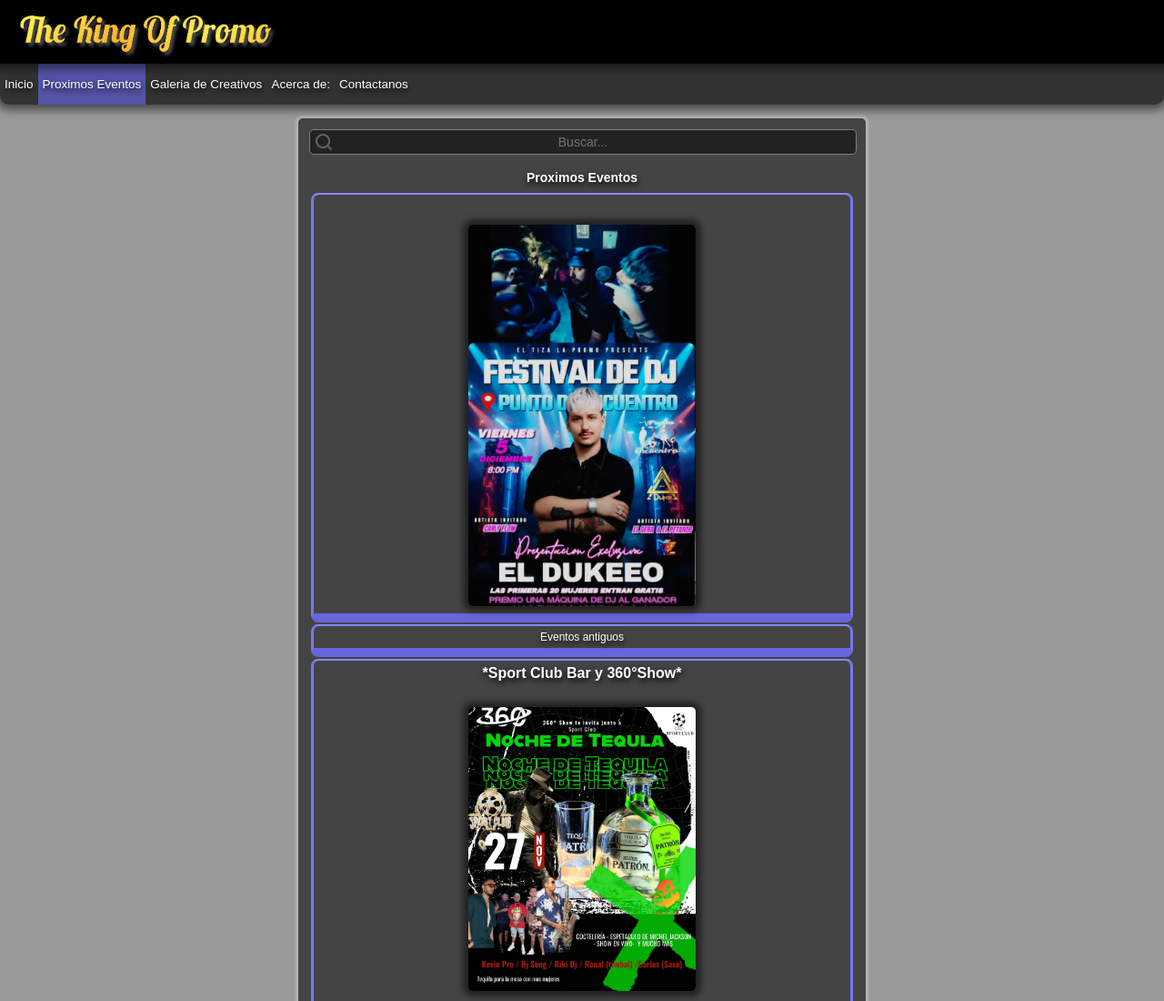
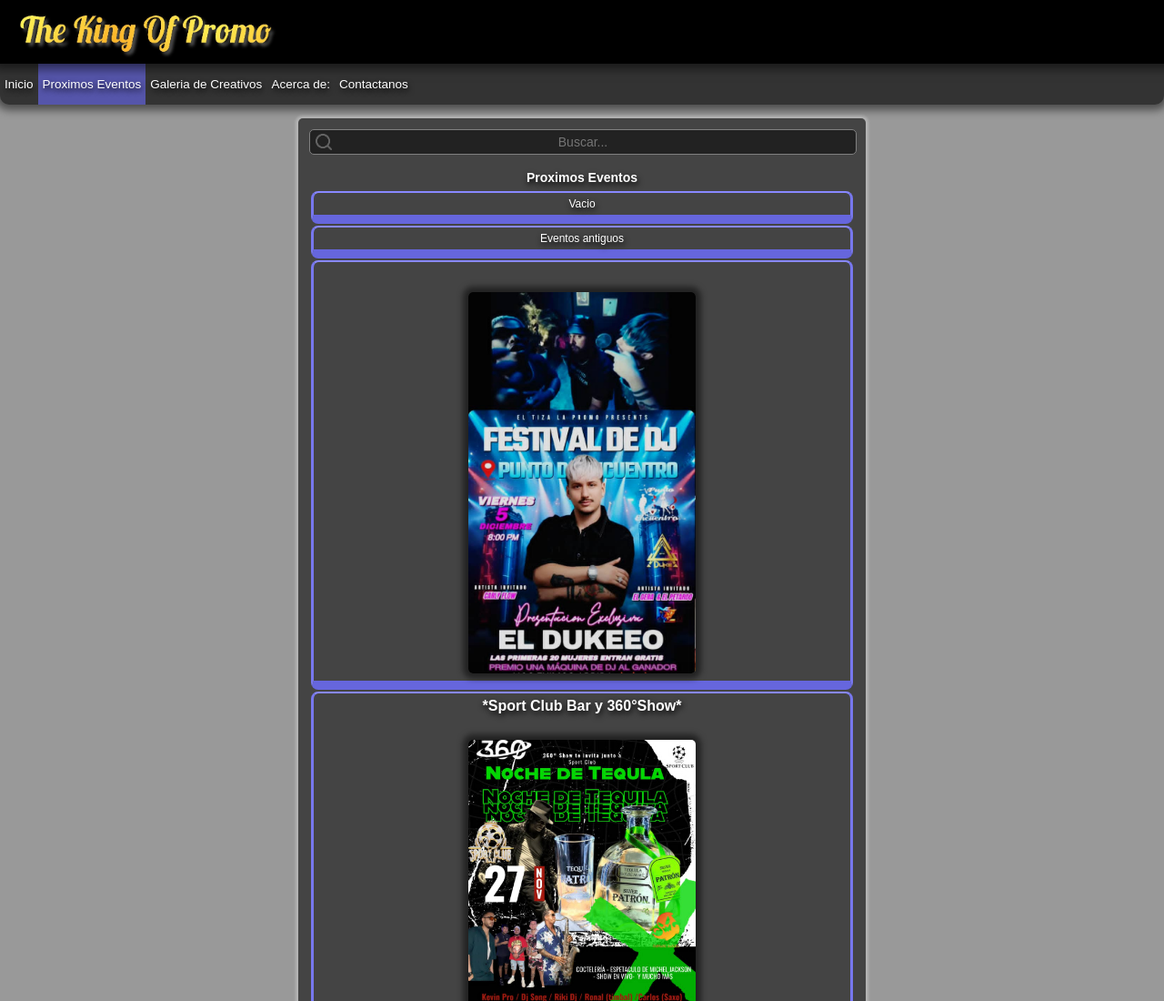
Before and after one commit to YSWebs/The-King-Of-Promo_Web-Oficial, a plain HTML site: page Próximos eventos.html in a window 1280 px wide. Shown: the top 1100 px of the page at 91% size. Drawn offline with Linux system fonts and the light colour scheme.

Commit message:
Add files via upload

```diff
--- a/Próximos eventos.html
+++ b/Próximos eventos.html
@@ -49,18 +49,19 @@
 			</thead>
 			<tbody id="the_table_body">
 				<tr>
-					<td style="display:none;">Vacio</td>
+					<td style="display:;">Vacio</td>
 				</tr>
 
+
+				<tr>
+					<td>Eventos antiguos</td>
+				</tr>
 				<tr onclick="E4()">
 					<td>
 						<h2></h2>
 						<br><br>
 <img src="Publicaciones/E4i1.jpg">
 					</td>
-				</tr>
-				<tr>
-					<td>Eventos antiguos</td>
 				</tr>
 				<tr onclick="E6()">
 					<td>
```
